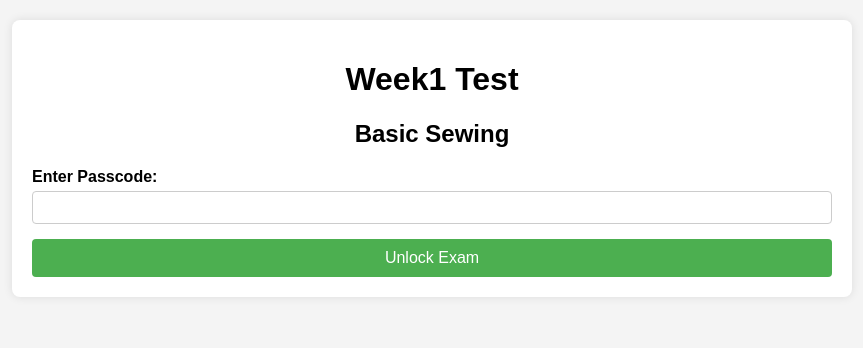
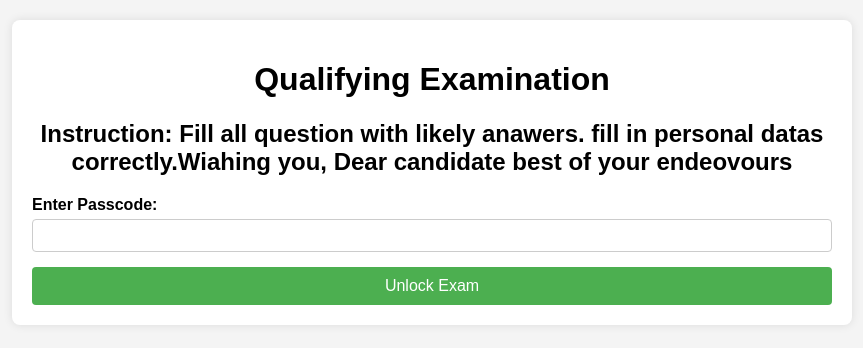
Before and after one commit to Kunsguru/Examinatio, a plain HTML site: page index.html in a window 1280 px wide. Shown: the whole page, without its empty margins (208-1071 px from the left). Drawn offline with Linux system fonts and the light colour scheme.

Commit message:
Update index.html

```diff
--- a/index.html
+++ b/index.html
@@ -1,10 +1,13 @@
+<!DOCTYPE html>
+<html>
 <head>
-  <link rel="stylesheet" href="styles.css">
+      <title>Shulian Weekly Test Assessment</title>
+      <link rel="stylesheet" href="styles.css">
 </head>
 <body>
     <div class="container">
-        <h1>Week1 Test</h1>
-        <h2>Basic Sewing</h2>
+        <h1>Qualifying Examination</h1>
+        <h2>Instruction: Fill all question with likely anawers. fill in personal datas correctly.Wiahing you, Dear candidate best of your endeovours</h2>
 
         <!-- Passcode Section -->
         <div id="passcodeSection">
```
